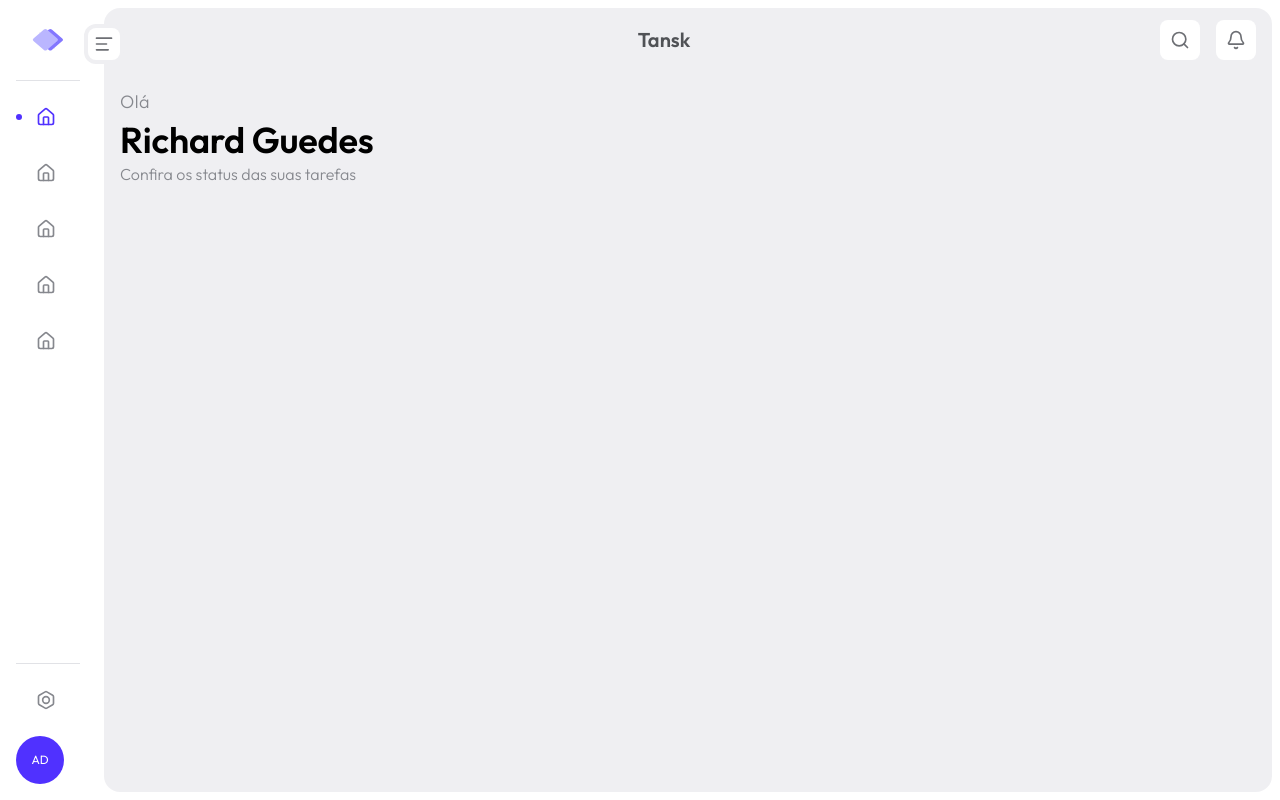
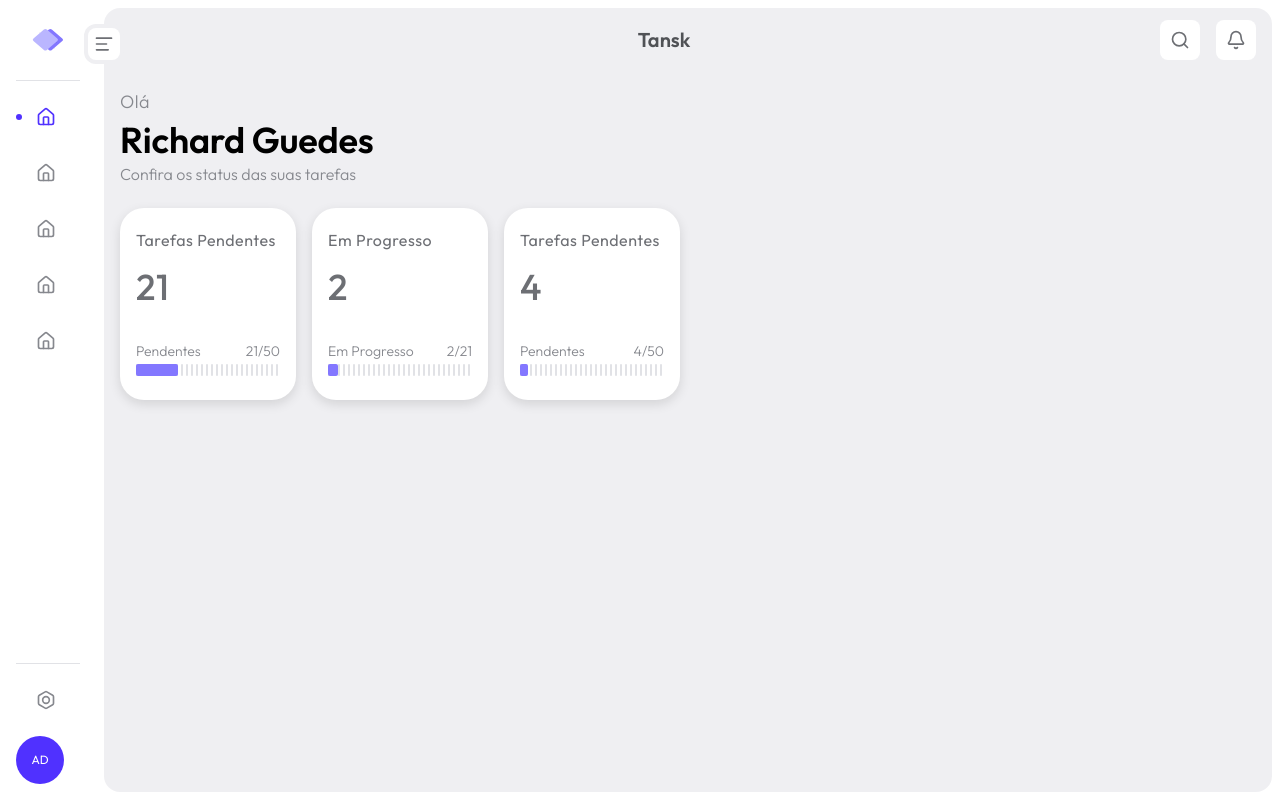
Before and after one commit to RodolfoAmorim/task-manager, a Next.js app: page /dashboard in a window 1280 px wide. Built offline with nearby package versions, Linux system fonts and the light colour scheme.

Commit message:
feat: componente kpi-card

```diff
--- a/src/app/(root)/dashboard/page.tsx
+++ b/src/app/(root)/dashboard/page.tsx
@@ -1,3 +1,5 @@
+import { KpiCard } from "@/components/ui/kpi-card";
+
 export default function DashboardPage() {
   return (
     <div className="w-full p-4">
@@ -13,6 +15,27 @@ export default function DashboardPage() {
             Confira os status das suas tarefas
           </p>
         </div>
+
+        <div className="no-scrollbar -ml-4 flex w-[calc(100%+32px)] items-center justify-start gap-4 overflow-x-auto px-4 py-6">
+          <KpiCard
+            title="Tarefas Pendentes"
+            value={21}
+            total={50}
+            subLabel="Pendentes"
+          />
+          <KpiCard
+            title="Em Progresso"
+            value={2}
+            total={21}
+            subLabel="Em Progresso"
+          />
+          <KpiCard
+            title="Tarefas Pendentes"
+            value={4}
+            total={50}
+            subLabel="Pendentes"
+          />
+        </div>
       </section>
     </div>
   );
--- a/src/app/(root)/layout.tsx
+++ b/src/app/(root)/layout.tsx
@@ -7,7 +7,7 @@ export default function RootLayout({ children }: { children: ReactNode }) {
     <main className="relative flex min-h-svh w-full items-start justify-start bg-white">
       <Sidebar />
 
-      <div className="h-svh flex-1 rounded-3xl border-8 border-white bg-gray-200">
+      <div className="h-svh max-w-full flex-1 overflow-x-hidden rounded-3xl border-8 border-white bg-gray-200">
         <Header />
 
         {children}
--- a/src/app/globals.css
+++ b/src/app/globals.css
@@ -3,7 +3,6 @@
 :root {
   --black: #000000;
   --white: #ffffff;
-
   --purple-purple-50: #f0efffff;
   --purple-purple-100: #dbd9ffff;
   --purple-purple-200: #bab6ffff;
@@ -15,7 +14,6 @@
   --purple-purple-800: #2900b1ff;
   --purple-purple-900: #16006dff;
   --purple-purple-950: #0b0049ff;
-
   --gray-gray-50: #fcfdfeff;
   --gray-gray-100: #f7f8f9ff;
   --gray-gray-200: #efeff2ff;
@@ -27,7 +25,6 @@
   --gray-gray-800: #6d6f74ff;
   --gray-gray-900: #505256ff;
   --gray-gray-950: #07080cff;
-
   --alert-error: #e12a2eff;
   --alert-success: #22bb33ff;
   --alert-warning: #f0ad4eff;
@@ -44,10 +41,8 @@
 
   /* colors */
   --color-*: initial;
-
   --color-black: var(--black);
   --color-white: var(--white);
-
   --color-purple-50: var(--purple-purple-50);
   --color-purple-100: var(--purple-purple-100);
   --color-purple-200: var(--purple-purple-200);
@@ -59,7 +54,6 @@
   --color-purple-800: var(--purple-purple-800);
   --color-purple-900: var(--purple-purple-900);
   --color-purple-950: var(--purple-purple-950);
-
   --color-gray-50: var(--gray-gray-50);
   --color-gray-100: var(--gray-gray-100);
   --color-gray-200: var(--gray-gray-200);
@@ -71,10 +65,12 @@
   --color-gray-800: var(--gray-gray-800);
   --color-gray-900: var(--gray-gray-900);
   --color-gray-950: var(--gray-gray-950);
-
   --color-error: var(--alert-error);
   --color-success: var(--alert-success);
   --color-warning: var(--alert-warning);
+
+  /* shadows */
+  --shadow-card: 0 4px 12px 0 rgba(0, 0, 0, 0.12);
 }
 
 @media (prefers-color-scheme: dark) {
@@ -112,6 +108,17 @@
   }
 }
 
+@layer utilities {
+  .no-scrollbar::-webkit-scrollbar {
+    display: none;
+  }
+
+  .no-scrollbar {
+    -ms-overflow-style: none;
+    scrollbar-width: none;
+  }
+}
+
 body {
   background: var(--gray-50);
   color: var(--gray-800);
--- /dev/null
+++ b/src/components/ui/kpi-card.tsx
@@ -0,0 +1,40 @@
+interface KpiCardProps {
+  title: string;
+  value: number;
+  subLabel: string;
+  total?: number;
+}
+
+export function KpiCard({ title, value, subLabel, total = 100 }: KpiCardProps) {
+  const percentage = Math.min(Math.round((value / total) * 100), 100);
+
+  return (
+    <div className="shadow-card flex min-h-48 min-w-44 snap-start flex-col items-start justify-between gap-4 rounded-3xl bg-white px-4 py-6">
+      <div className="flex flex-col items-start justify-start space-y-4 text-gray-800">
+        <h3 className="tracking-05px leading-none">{title}</h3>
+
+        <span className="tracking-05px text-4xl leading-tight font-medium">
+          {value}
+        </span>
+      </div>
+
+      <div className="w-full space-y-1">
+        <div className="flex items-end justify-between text-sm leading-tight font-light text-gray-700">
+          <span>{subLabel}</span>
+
+          <span>
+            {value}/{total}
+          </span>
+        </div>
+
+        {/* progress bar */}
+        <div className="relative h-3 w-full bg-[url('/img/bars.svg')] bg-size-[10px] bg-top-left bg-repeat-x">
+          <div
+            className="absolute inset-0 right-auto rounded-xs bg-purple-400"
+            style={{ width: percentage + "px" }}
+          />
+        </div>
+      </div>
+    </div>
+  );
+}
```
Also changed, not shown: public/img/bars.svg (added).
